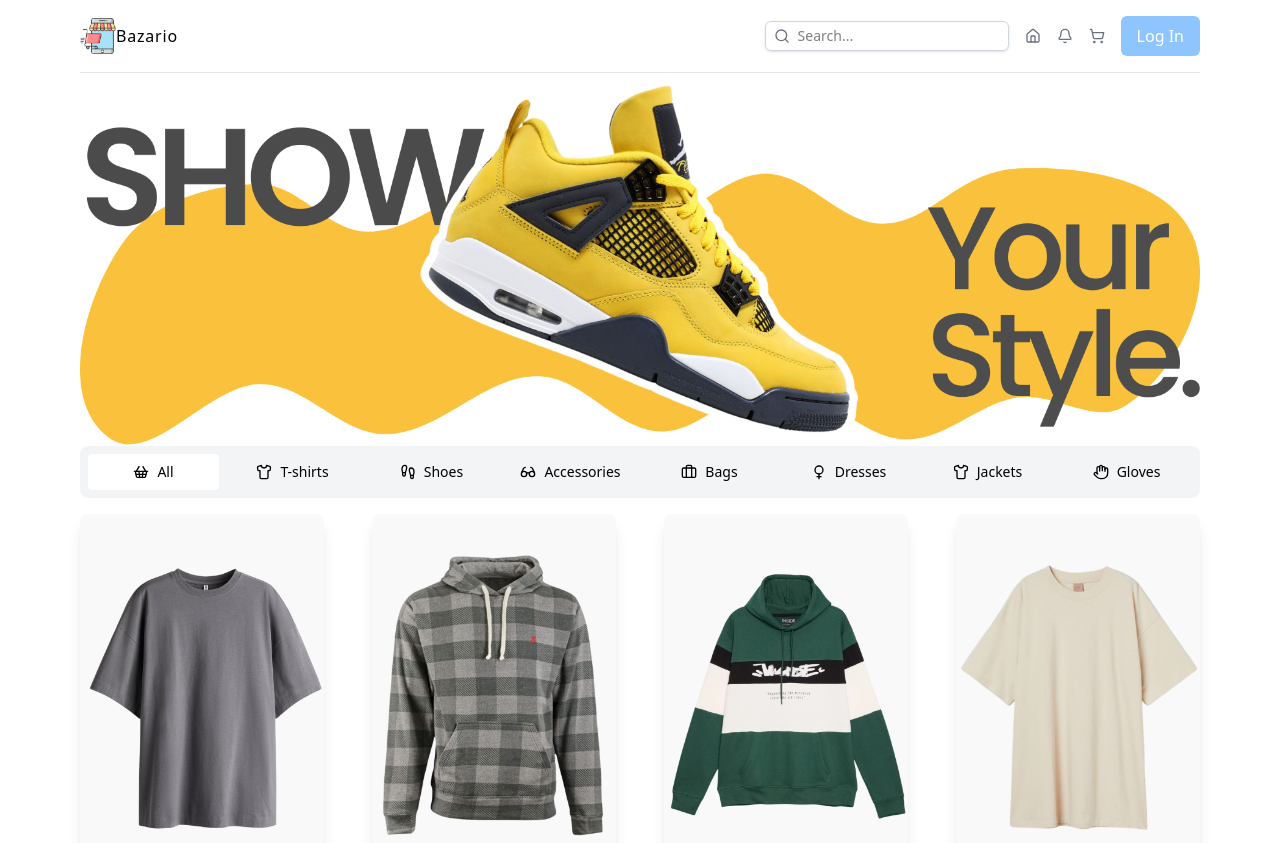
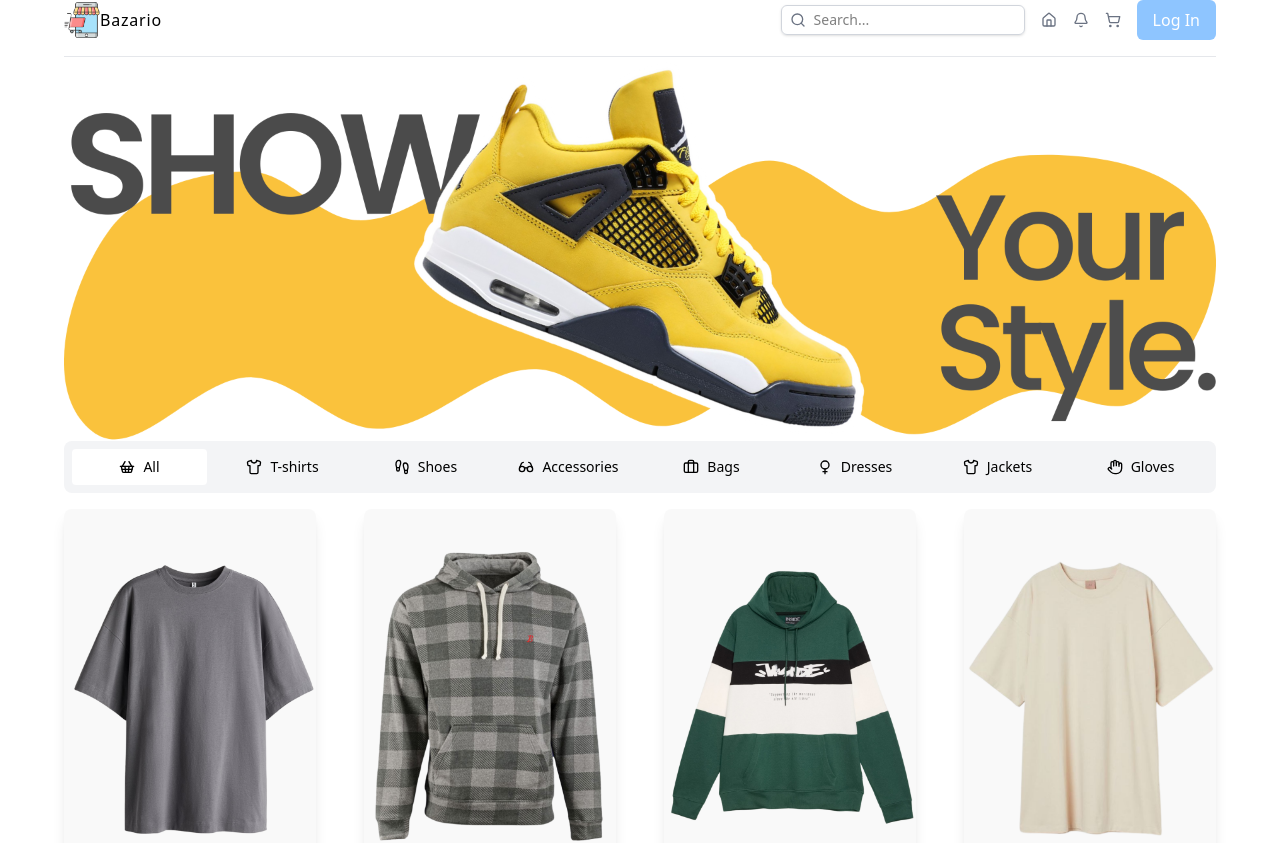
Before and after one commit to yavuzahmet1/ecommerce-dashboard-nextjs, a Next.js app in the folder client/: page / in a window 1280 px wide. Shown: the top 843 px of the page. Built offline with nearby package versions, Linux system fonts and the light colour scheme.

Commit message:
fix: adjust padding for layout responsiveness

```diff
--- a/client/src/app/layout.tsx
+++ b/client/src/app/layout.tsx
@@ -71,7 +71,7 @@
         className={`${geistSans.variable} ${geistMono.variable} antialiased`}
       >
         <div
-          className="mx-auto p-4 sm:max-w-xl md:max-w-2xl lg:max-w-3xl xl:max-w-6xl
+          className="mx-auto p-4 sm:p-0 sm:max-w-xl md:max-w-2xl lg:max-w-3xl xl:max-w-6xl
         "
         >
           {" "}
```
